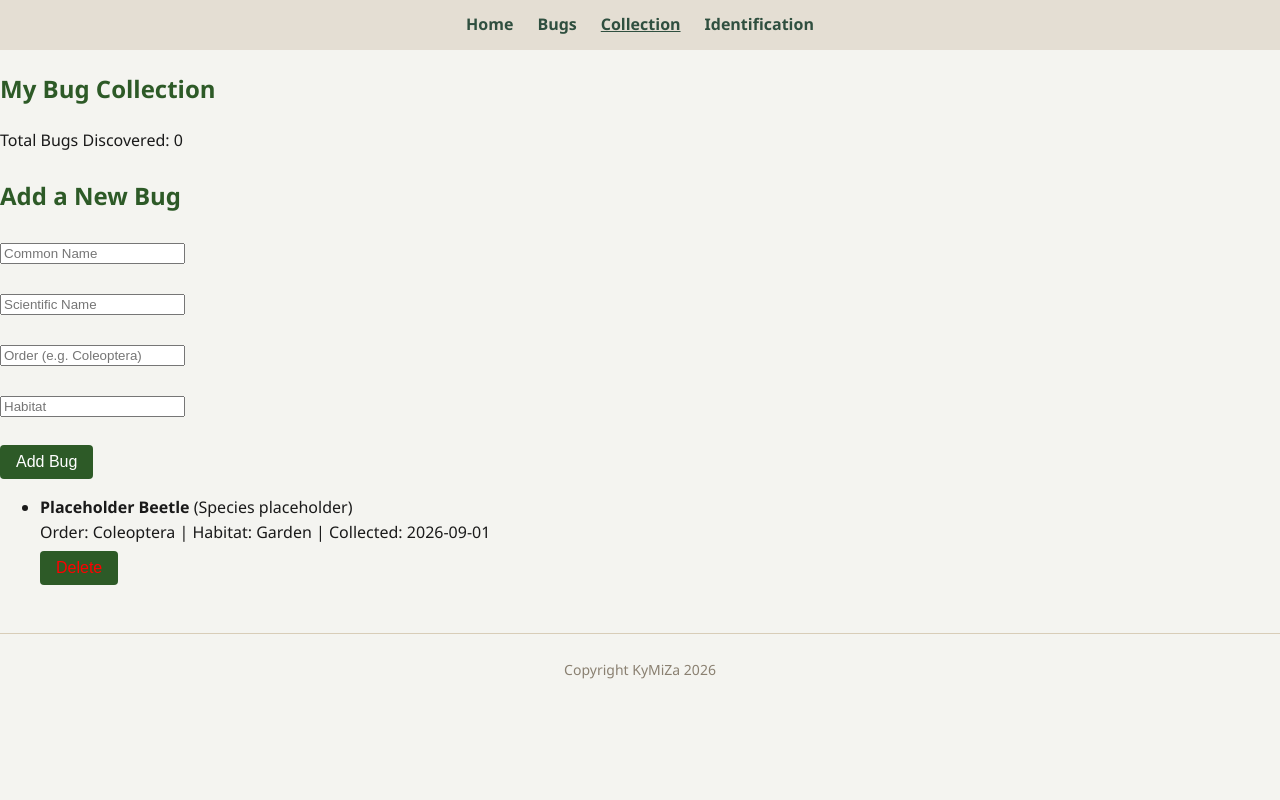
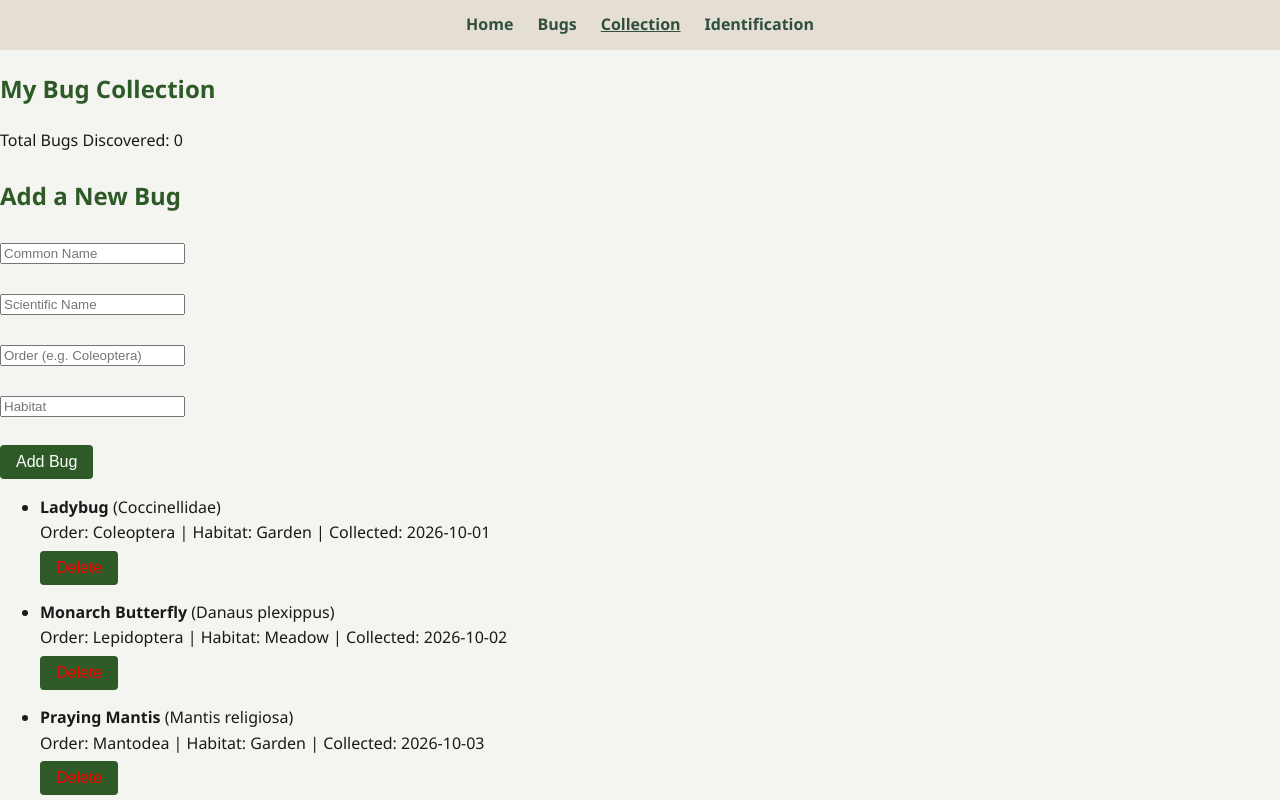
Before and after one commit to rrc-w2025-kstrange/bugs_journal, a React (Vite) app: page /collection in a window 1280 px wide. Shown: the top 800 px of the page. Built offline with nearby package versions, Linux system fonts and the light colour scheme.

Commit message:
Implmented the feedback kyra gave: added useCollection, collectionRepository, and also removed App.tsx props

```diff
--- a/src/App.tsx
+++ b/src/App.tsx
@@ -6,29 +6,9 @@ import { Bugs } from "./components/pages/Bugs";
 import Collection from "./components/pages/Collection";
 import Identification from "./components/pages/Identification";
 
-interface CollectedBug {
-  id: number;
-  userId: number;
-  commonName: string;
-  scientificName: string;
-  order: string;
-  habitat: string;
-  dateCollected: string;
-}
 
 export function App() {
     const [bugCount, setBugCount] = useState(0);
-    const [collectedSpecimens, setCollectedSpecimens] = useState<CollectedBug[]>([
-        {
-            id: 1,
-            userId: 1,
-            commonName: "Placeholder Beetle",
-            scientificName: "Species placeholder",
-            order: "Coleoptera",
-            habitat: "Garden",
-            dateCollected: "2026-09-01",
-        },
-    ]);
 
     return (
         <Routes>
@@ -39,8 +19,6 @@ export function App() {
                 } />
                 <Route path="collection" element={
                     <Collection
-                        collectedSpecimens={collectedSpecimens}
-                        setCollectedSpecimens={setCollectedSpecimens}
                         bugCount={bugCount}
                         setBugCount={setBugCount}
                     />
--- a/src/components/pages/Collection.tsx
+++ b/src/components/pages/Collection.tsx
@@ -6,31 +6,21 @@
 */
 import { useState } from "react";
 import { useFieldValue } from "../../hooks/useFieldValue";
+import { useCollection } from "../../hooks/useCollection";
 import { bugService } from "../../services/bugService";
+import type { CollectedBug } from "../../types/collectedBug";
 
 interface FormErrors {
   commonName?: string;
   order?: string;
 }
 
-interface CollectedBug {
-  id: number;
-  userId: number;
-  commonName: string;
-  scientificName: string;
-  order: string;
-  habitat: string;
-  dateCollected: string;
-}
-
 interface CollectionProps {
-  collectedSpecimens: CollectedBug[];
-  setCollectedSpecimens: React.Dispatch<React.SetStateAction<CollectedBug[]>>;
   bugCount: number;
   setBugCount: React.Dispatch<React.SetStateAction<number>>;
 }
 
-export default function Collection({ collectedSpecimens, setCollectedSpecimens, bugCount, setBugCount }: CollectionProps) {
+export default function Collection({ bugCount, setBugCount }: CollectionProps) {
 
   // state for form inputs
   const commonNameField = useFieldValue("");
@@ -40,6 +30,9 @@ export default function Collection({ collectedSpecimens, setCollectedSpecimens,
 
   // state for validating errors
   const [errors, setErrors] = useState<FormErrors>({} as FormErrors);
+
+  // USE THE HOOK HERE
+  const { collectedBugs, addBug, removeBug } = useCollection();
 
   // handle validation and adding
   const handleSubmit = (e: React.FormEvent<HTMLFormElement>) => {
@@ -63,8 +56,8 @@ export default function Collection({ collectedSpecimens, setCollectedSpecimens,
         habitatField.value
       );
 
-      // Update the list
-      setCollectedSpecimens([...collectedSpecimens, newBug]);
+      // USE HOOK TO ADD BUG
+      addBug(newBug);
 
       // USE SERVICE TO UPDATE COUNT
       setBugCount((current) => bugService.adjustCount(current, 1));
@@ -79,9 +72,8 @@ export default function Collection({ collectedSpecimens, setCollectedSpecimens,
 
   // for deleting bug
   const handleDelete = (idToDelete: number) => {
-    // USE SERVICE TO REMOVE
-    const updatedList = bugService.removeById(collectedSpecimens, idToDelete);
-    setCollectedSpecimens(updatedList);
+    // USE HOOK TO REMOVE BUG
+    removeBug(idToDelete);
 
     // USE SERVICE TO UPDATE COUNT
     setBugCount((current) => bugService.adjustCount(current, -1));
@@ -142,7 +134,8 @@ export default function Collection({ collectedSpecimens, setCollectedSpecimens,
 
       {/* List */}
       <ul>
-        {collectedSpecimens.map((specimen) => (
+        {/* NOTICE: we map over collectedBugs now, not collectedSpecimens! */}
+        {collectedBugs.map((specimen) => (
           <li key={specimen.id} style={{ marginBottom: "15px" }}>
             <strong>{specimen.commonName}</strong> ({specimen.scientificName})
             <br />
--- /dev/null
+++ b/src/data/collectedBugData.ts
@@ -0,0 +1,14 @@
+import type { CollectedBug } from "../types/collectedBug";
+
+export const collectedBugData: CollectedBug[] = [
+    { id: 1, userId: 1, commonName: "Ladybug", scientificName: "Coccinellidae", order: "Coleoptera", habitat: "Garden", dateCollected: "2026-10-01" },
+    { id: 2, userId: 1, commonName: "Monarch Butterfly", scientificName: "Danaus plexippus", order: "Lepidoptera", habitat: "Meadow", dateCollected: "2026-10-02" },
+    { id: 3, userId: 1, commonName: "Praying Mantis", scientificName: "Mantis religiosa", order: "Mantodea", habitat: "Garden", dateCollected: "2026-10-03" },
+    { id: 4, userId: 1, commonName: "Stag Beetle", scientificName: "Lucanidae", order: "Coleoptera", habitat: "Forest", dateCollected: "2026-10-04" },
+    { id: 5, userId: 1, commonName: "Firefly", scientificName: "Lampyridae", order: "Coleoptera", habitat: "Grassland", dateCollected: "2026-10-05" },
+    { id: 6, userId: 1, commonName: "Black Widow", scientificName: "Latrodectus", order: "Araneae", habitat: "Woodpile", dateCollected: "2026-10-06" },
+    { id: 7, userId: 1, commonName: "Cicada", scientificName: "Cicadidae", order: "Hemiptera", habitat: "Trees", dateCollected: "2026-10-07" },
+    { id: 8, userId: 1, commonName: "Dragonfly", scientificName: "Anisoptera", order: "Odonata", habitat: "Pond", dateCollected: "2026-10-08" },
+    { id: 9, userId: 1, commonName: "Grasshopper", scientificName: "Caelifera", order: "Orthoptera", habitat: "Field", dateCollected: "2026-10-09" },
+    { id: 10, userId: 1, commonName: "Stink Bug", scientificName: "Pentatomidae", order: "Hemiptera", habitat: "House", dateCollected: "2026-10-10" }
+];
--- /dev/null
+++ b/src/hooks/useCollection.ts
@@ -0,0 +1,17 @@
+import { useState } from "react";
+import type { CollectedBug } from "../types/collectedBug";
+import { collectionRepository } from "../repositories/collectionRepository";
+
+export function useCollection() {
+    const [collectedBugs, setCollectedBugs] = useState<CollectedBug[]>(collectionRepository.getCollectedBugs());
+
+    const addBug = (newBug: CollectedBug) => {
+        setCollectedBugs(collectionRepository.addCollectedBug(newBug));
+    };
+
+    const removeBug = (id: number) => {
+        setCollectedBugs(collectionRepository.removeCollectedBug(id));
+    };
+
+    return { collectedBugs, addBug, removeBug };
+}
--- /dev/null
+++ b/src/repositories/collectionRepository.ts
@@ -0,0 +1,16 @@
+import type { CollectedBug } from "../types/collectedBug";
+import { collectedBugData } from "../data/collectedBugData";
+
+export const collectionRepository = {
+    getCollectedBugs: (): CollectedBug[] => {
+        return collectedBugData;
+    },
+
+    addCollectedBug: (newBug: CollectedBug): CollectedBug[] => {
+        return [...collectedBugData, newBug];
+    },
+
+    removeCollectedBug: (id: number): CollectedBug[] => {
+        return collectedBugData.filter((bug) => bug.id !== id);
+    }
+};
```
